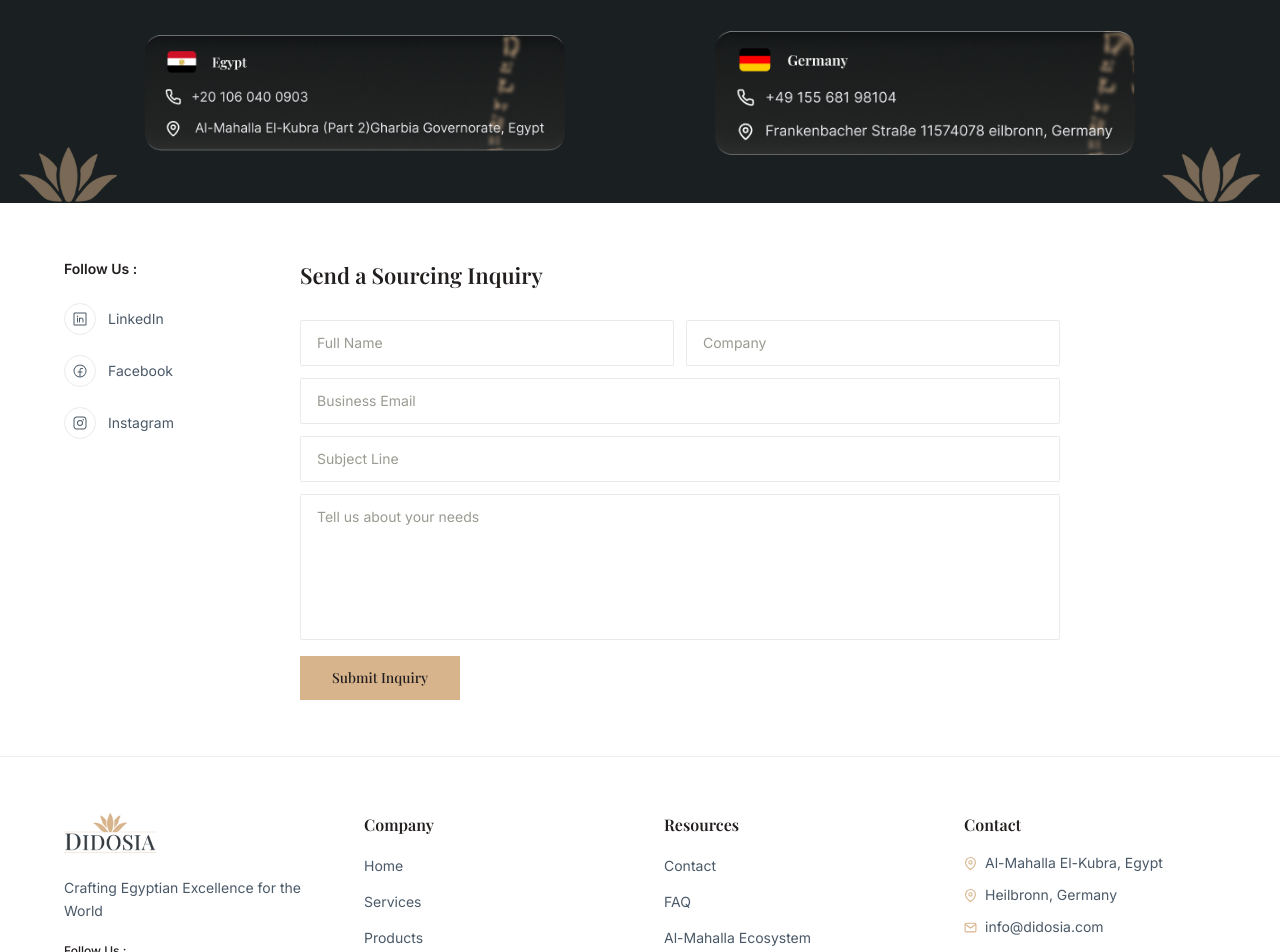
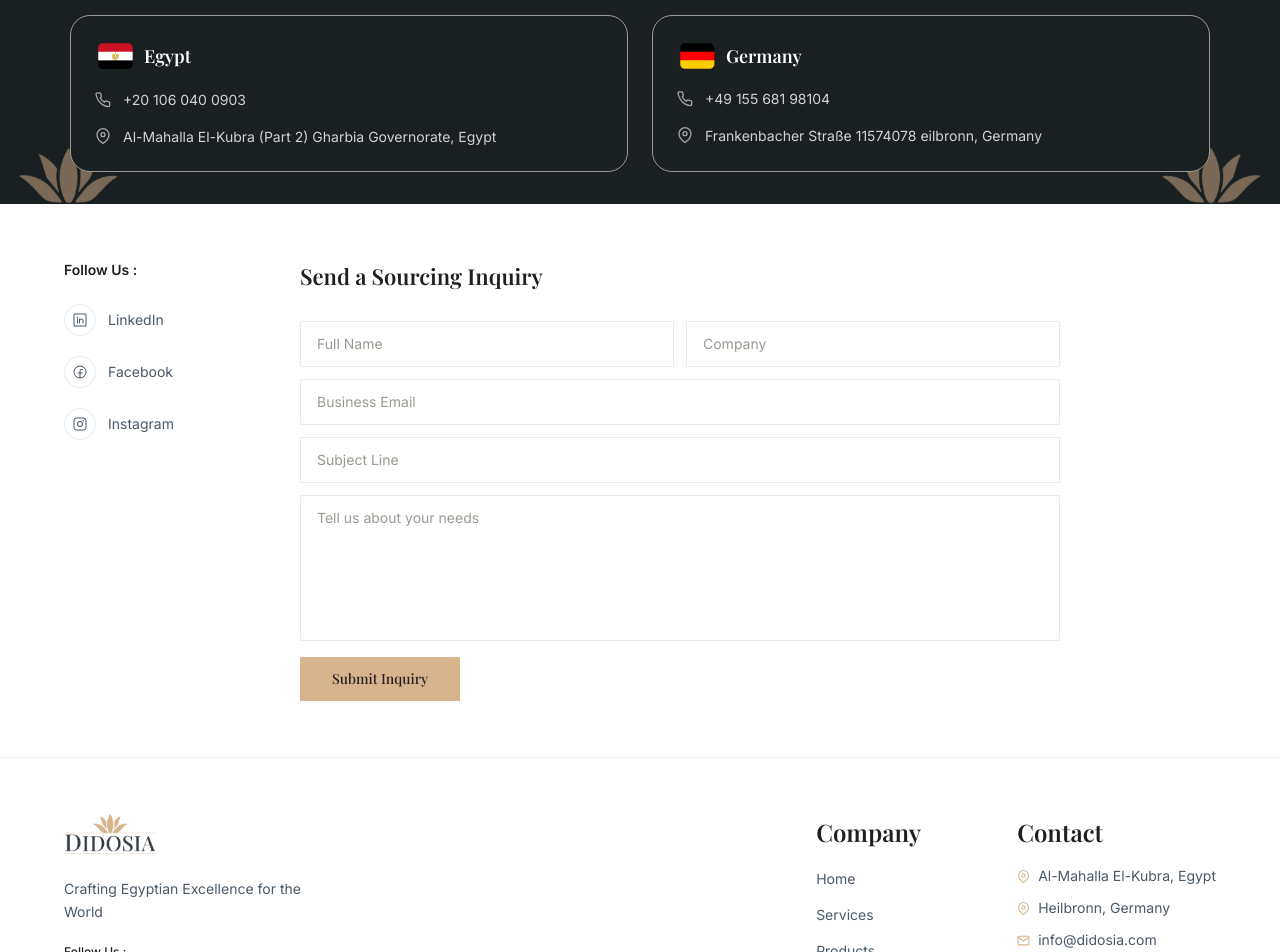
Before and after one commit to didosia/website, a React (Vite) app: page /contact in a window 1280 px wide. Shown: the part 340-1292 px from the top of the page. Built offline with nearby package versions, Linux system fonts and the light colour scheme.

Commit message:
"more refactoring"

```diff
--- a/src/components/Footer.jsx
+++ b/src/components/Footer.jsx
@@ -7,12 +7,7 @@ const footerLinks = {
     { label: 'Services', to: '/services' },
     { label: 'Products', to: '/products' },
     { label: 'About Us', to: '/about' },
-  ],
-  Resources: [
     { label: 'Contact', to: '/contact' },
-    { label: 'FAQ', to: '/contact' },
-    { label: 'Al-Mahalla Ecosystem', to: '/about' },
-    { label: 'Our Process', to: '/services' },
   ],
 };
 
@@ -54,18 +49,16 @@ export default function Footer() {
   return (
     <footer className="bg-white border-t border-border-default/40">
       <div className="max-w-[1440px] mx-auto page-x py-14">
-        <div className="grid grid-cols-1 md:grid-cols-4 gap-12">
+        <div className="flex flex-col md:flex-row md:justify-between gap-12">
 
-          {/* Brand Column */}
-          <div className="flex flex-col gap-5">
+          {/* Brand Column — left */}
+          <div className="flex flex-col gap-5 max-w-[260px]">
             <Link to="/" className="flex flex-col items-start w-fit">
               <img src={logoIcon} alt="DIDOSIA" className="h-10 object-contain mb-1" />
             </Link>
-
             <p className="text-text-secondary text-sm leading-relaxed">
               Crafting Egyptian Excellence for the World
             </p>
-
             <div>
               <p className="text-text-primary text-xs font-medium mb-3">Follow Us :</p>
               <div className="flex items-center gap-2">
@@ -83,17 +76,19 @@ export default function Footer() {
             </div>
           </div>
 
-          {/* Company & Resources */}
-          {Object.entries(footerLinks).map(([heading, links]) => (
-            <div key={heading} className="flex flex-col gap-4">
+          {/* Right columns — Company + Contact */}
+          <div className="flex flex-col sm:flex-row gap-12 sm:gap-16 lg:gap-24">
+
+            {/* Company */}
+            <div className="flex flex-col gap-4">
               <h4
-                className="text-text-primary text-base font-semibold text-[24px]"
+                className="text-text-primary font-semibold text-[24px]"
                 style={{ fontFamily: 'Playfair Display, serif' }}
               >
-                {heading}
+                Company
               </h4>
               <ul className="flex flex-col gap-3">
-                {links.map((link) => (
+                {Object.values(footerLinks).flat().map((link) => (
                   <li key={link.label}>
                     <Link
                       to={link.to}
@@ -105,12 +100,11 @@ export default function Footer() {
                 ))}
               </ul>
             </div>
-          ))}
 
-          {/* Contact Column */}
+            {/* Contact */}
             <div className="flex flex-col gap-4">
               <h4
-              className="text-text-primary text-base font-semibold text-[24px]"
+                className="text-text-primary font-semibold text-[24px]"
                 style={{ fontFamily: 'Playfair Display, serif' }}
               >
                 Contact
@@ -147,6 +141,7 @@ export default function Footer() {
 
           </div>
         </div>
+      </div>
 
       {/* Bottom bar */}
       <div className="border-t border-border-default/40">
--- a/src/pages/Contact.jsx
+++ b/src/pages/Contact.jsx
@@ -2,8 +2,8 @@ import { useState } from 'react';
 import { LinkedinLogo, FacebookLogo, InstagramLogo } from '@phosphor-icons/react';
 import logoIcon from '../assets/logo-icon.png';
 import contactDeco from '../assets/Group-con.png';
-import egAsset from '../assets/Group-eg.png';
-import gerAsset from '../assets/Group-ger.png';
+import EgFlag from '../assets/Eg-Flag.png';
+import GerFlag from '../assets/Ger-Flag.png';
 
 // ─── Hero ─────────────────────────────────────────────────────────────────────
 function Hero() {
@@ -59,17 +59,70 @@ function ContactStrip() {
         </div>
 
         {/* Two office columns */}
-        <div className="grid grid-cols-1 md:grid-cols-2 gap-0 max-w-[1140px] mx-auto justify-items-center">
+        <div className="grid grid-cols-1 md:grid-cols-2 gap-6 max-w-[1140px] mx-auto">
 
-          {/* Egypt image */}
-          <div className="flex items-center justify-center" style={{ opacity: 1, paddingTop: '16px', paddingRight: '24px', paddingBottom: '16px', paddingLeft: '24px', borderRadius: '20px', gap: '16px' }}>
-            <img src={egAsset} alt="Egypt office" aria-hidden className="w-full max-w-[420px] object-contain" />
+          {/* Egypt */}
+          <div className="rounded-[20px] bg-[#1a1f21] p-6 flex flex-col gap-4 border border-solid border-[#9A9A92]">
+            {/* Header */}
+            <div className="flex items-center gap-2">
+              <span className="text-xl"><
+                img src={EgFlag} alt="Egypt Flag" />
+              </span>
+              <span
+                className="text-white font-semibold text-[18px]"
+                style={{ fontFamily: "Playfair Display, serif" }}
+              >
+                Egypt
+              </span>
+            </div>
+            {/* Phone */}
+            <div className="flex items-center gap-3 text-white/80 text-[14px]" style={{ fontFamily: "Inter, sans-serif" }}>
+              <svg className="shrink-0 text-white/60" width="16" height="16" viewBox="0 0 24 24" fill="none" stroke="currentColor" strokeWidth="2">
+                <path d="M22 16.92v3a2 2 0 0 1-2.18 2 19.79 19.79 0 0 1-8.63-3.07A19.5 19.5 0 0 1 4.69 12 19.79 19.79 0 0 1 1.61 3.4 2 2 0 0 1 3.6 1.22h3a2 2 0 0 1 2 1.72c.127.96.361 1.903.7 2.81a2 2 0 0 1-.45 2.11L7.91 8.96a16 16 0 0 0 6.13 6.13l.96-.96a2 2 0 0 1 2.11-.45c.907.339 1.85.573 2.81.7A2 2 0 0 1 22 16.92z" />
+              </svg>
+              +20 106 040 0903
+            </div>
+            {/* Address */}
+            <div className="flex items-start gap-3 text-white/80 text-[14px]" style={{ fontFamily: "Inter, sans-serif" }}>
+              <svg className="shrink-0 text-white/60 mt-0.5" width="16" height="16" viewBox="0 0 24 24" fill="none" stroke="currentColor" strokeWidth="2">
+                <path d="M21 10c0 7-9 13-9 13s-9-6-9-13a9 9 0 0 1 18 0z" />
+                <circle cx="12" cy="10" r="3" />
+              </svg>
+              Al-Mahalla El-Kubra (Part 2) Gharbia Governorate, Egypt
+            </div>
           </div>
 
-          {/* Germany image */}
-          <div className="flex items-center justify-center" style={{ opacity: 1, paddingTop: '16px', paddingRight: '24px', paddingBottom: '16px', paddingLeft: '24px', borderRadius: '20px', gap: '16px' }}>
-            <img src={gerAsset} alt="Germany office" aria-hidden className="w-full max-w-[420px] object-contain" />
+          {/* Germany */}
+          <div className="rounded-[20px] bg-[#1a1f21] p-6 flex flex-col gap-4 border border-solid border border-[#9A9A92]">
+            {/* Header */}
+            <div className="flex items-center gap-2">
+              <span className="text-xl">
+                <img src={GerFlag} alt="Germany Flag" />
+              </span>
+              <span
+                className="text-white font-semibold text-[18px]"
+                style={{ fontFamily: "Playfair Display, serif" }}
+              >
+                Germany
+              </span>
+            </div>
+            {/* Phone */}
+            <div className="flex items-center gap-3 text-white/80 text-[14px]" style={{ fontFamily: "Inter, sans-serif" }}>
+              <svg className="shrink-0 text-white/60" width="16" height="16" viewBox="0 0 24 24" fill="none" stroke="currentColor" strokeWidth="2">
+                <path d="M22 16.92v3a2 2 0 0 1-2.18 2 19.79 19.79 0 0 1-8.63-3.07A19.5 19.5 0 0 1 4.69 12 19.79 19.79 0 0 1 1.61 3.4 2 2 0 0 1 3.6 1.22h3a2 2 0 0 1 2 1.72c.127.96.361 1.903.7 2.81a2 2 0 0 1-.45 2.11L7.91 8.96a16 16 0 0 0 6.13 6.13l.96-.96a2 2 0 0 1 2.11-.45c.907.339 1.85.573 2.81.7A2 2 0 0 1 22 16.92z" />
+              </svg>
+              +49 155 681 98104
+            </div>
+            {/* Address */}
+            <div className="flex items-start gap-3 text-white/80 text-[14px]" style={{ fontFamily: "Inter, sans-serif" }}>
+              <svg className="shrink-0 text-white/60 mt-0.5" width="16" height="16" viewBox="0 0 24 24" fill="none" stroke="currentColor" strokeWidth="2">
+                <path d="M21 10c0 7-9 13-9 13s-9-6-9-13a9 9 0 0 1 18 0z" />
+                <circle cx="12" cy="10" r="3" />
+              </svg>
+              Frankenbacher Straße 11574078 eilbronn, Germany
+            </div>
           </div>
+
         </div>
       </div>
     </section>
--- a/src/pages/Services.jsx
+++ b/src/pages/Services.jsx
@@ -342,13 +342,13 @@ function QualityCompliance() {
         </h2>
         <div className="grid grid-cols-1 md:grid-cols-3 gap-5">
           {qualityColumns.map((col) => (
-            <div key={col.title} className="bg-white rounded-lg border border-border-default/40 p-8">
-              <h3 className="text-text-primary font-semibold mb-5 text-sm" style={{ fontFamily: 'Playfair Display, serif' }}>
+            <div key={col.title} className="rounded-lg border border-border-default/40 p-8 border border-solid border-[#9A9A92]">
+              <h3 className="text-text-primary font-bold mb-5 text-[20px] " style={{ fontFamily: 'Playfair Display, serif' }}>
                 {col.title}
               </h3>
               <ul className="flex flex-col gap-3">
                 {col.items.map((item) => (
-                  <li key={item} className="flex items-start gap-2.5 text-text-secondary text-sm leading-relaxed">
+                  <li key={item} className="flex items-start gap-2.5 text-text-secondary text-[16px] leading-relaxed font-inter font-medium not-italic text-base">
                     <span className="text-brand-primary shrink-0 mt-0.5">•</span>
                     {item}
                   </li>
```
Also changed, not shown: src/components/ui/CTABanner.jsx (+11 -10 lines), src/pages/Products.jsx (+64 -31 lines), src/assets/Eg-Flag.png (added), src/assets/Ger-Flag.png (added). Lines whose indentation alone changed are shown as unchanged.
